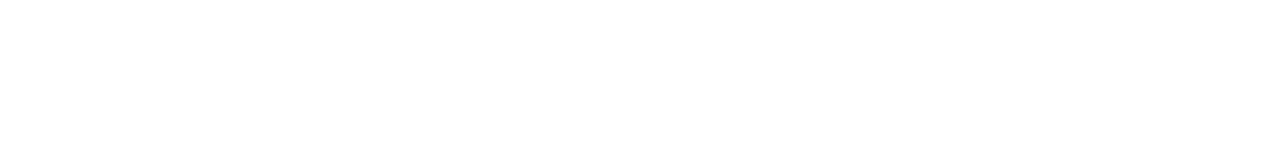
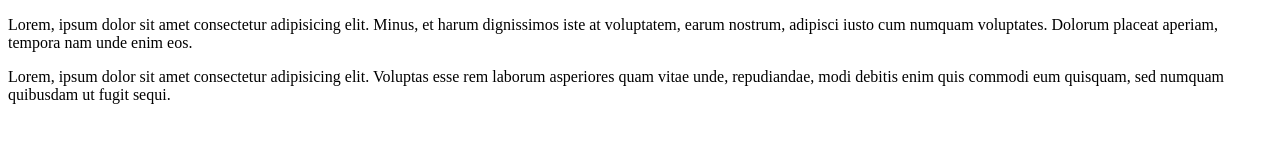
Before and after one commit to miazihad250/my-first-github-repo, a plain HTML site: page index.html in a window 1280 px wide. Drawn offline with Linux system fonts and the light colour scheme.

Commit message:
first commit via ssh

```diff
--- a/index.html
+++ b/index.html
@@ -6,6 +6,11 @@
     <title>my fast github rep</title>
 </head>
 <body>
-
+    <div>
+        <p>Lorem, ipsum dolor sit amet consectetur adipisicing elit. Minus, et harum dignissimos iste at voluptatem, earum nostrum, adipisci iusto cum numquam voluptates. Dolorum placeat aperiam, tempora nam unde enim eos.</p>
+    </div>
+    <div>
+        <p>Lorem, ipsum dolor sit amet consectetur adipisicing elit. Voluptas esse rem laborum asperiores quam vitae unde, repudiandae, modi debitis enim quis commodi eum quisquam, sed numquam quibusdam ut fugit sequi.</p>
+    </div>
 </body>
 </html>
```
